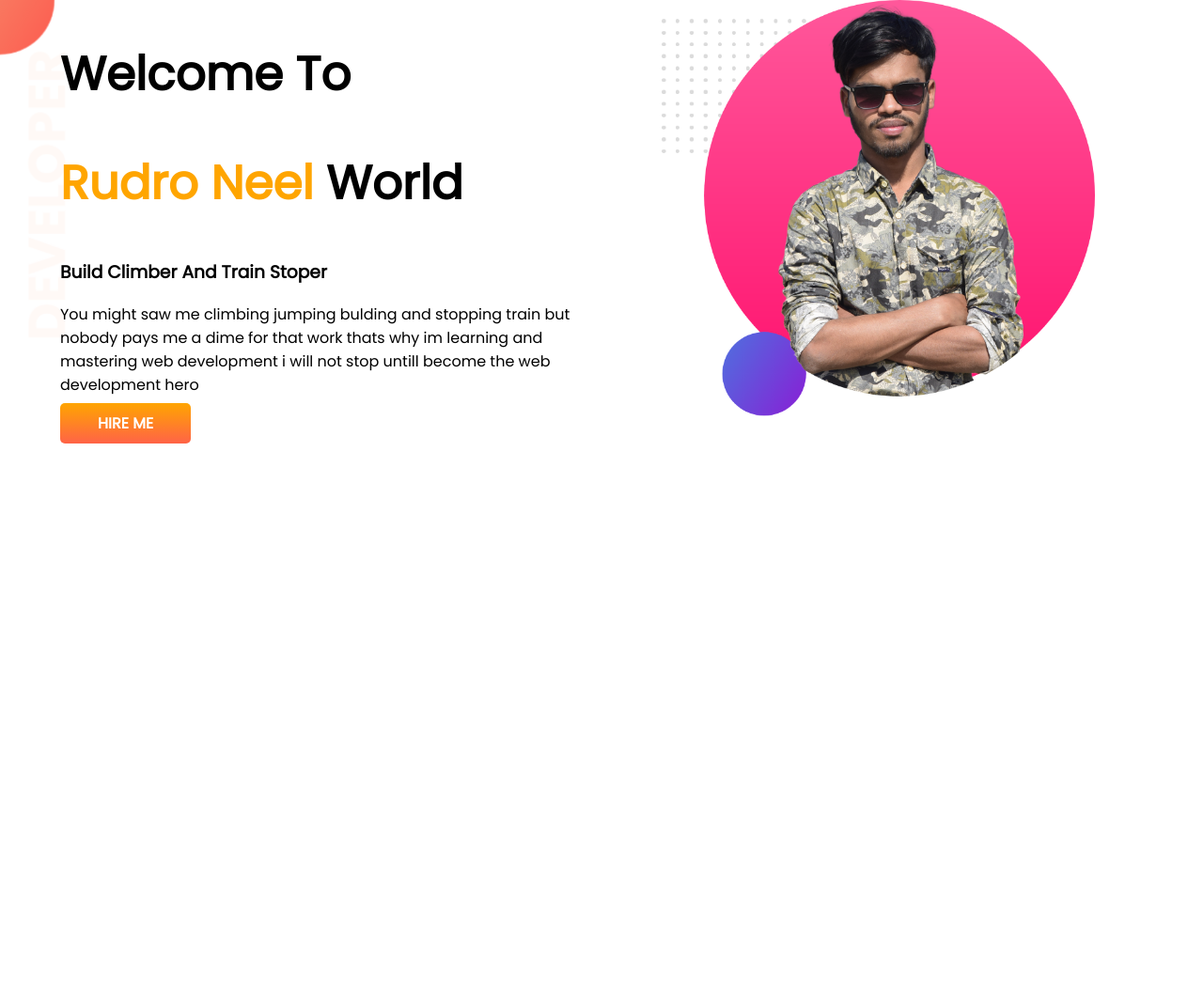
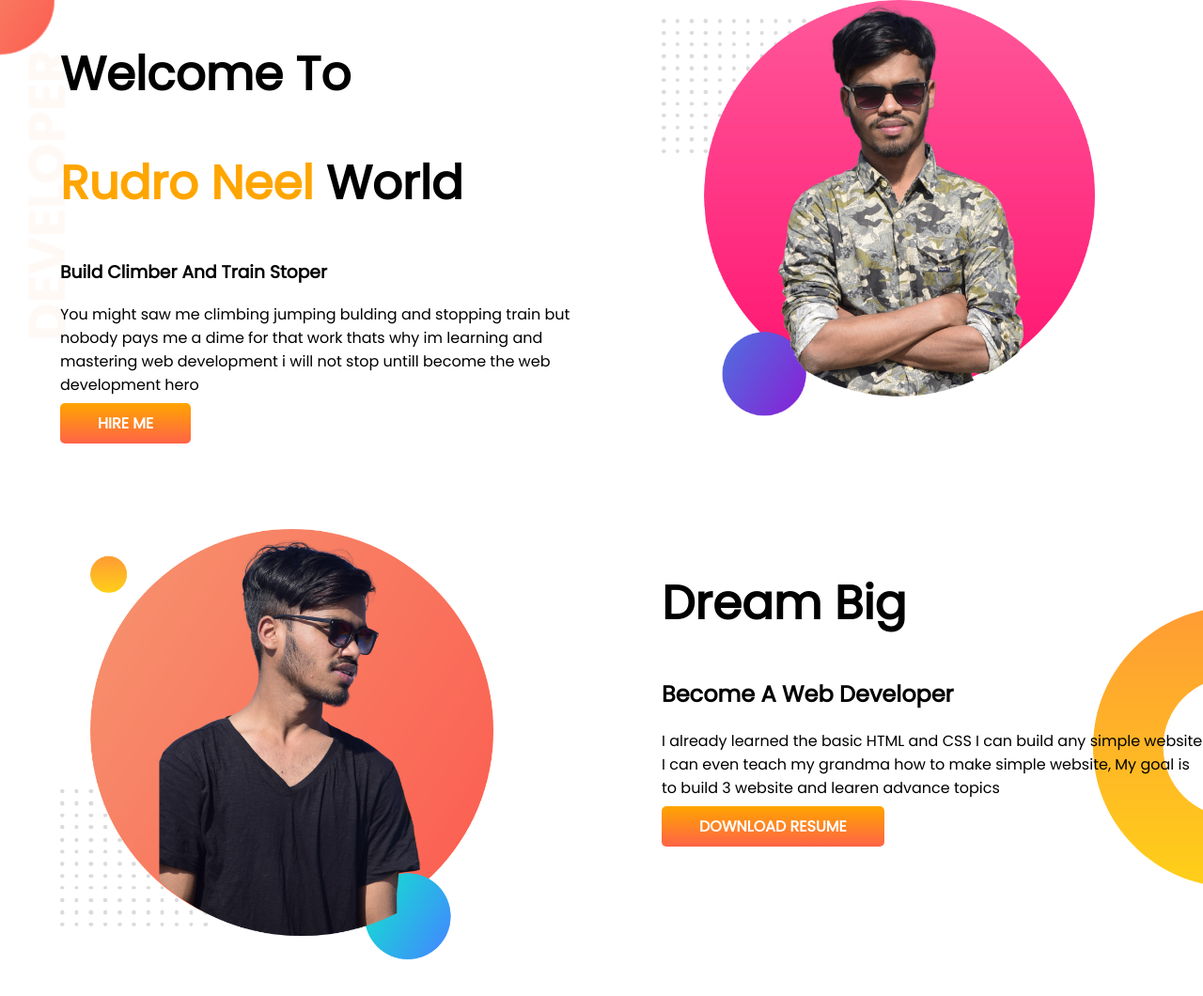
Before and after one commit to Rudro62/developer-portfolio, a plain HTML site: page index.html in a window 1280 px wide. Shown: the whole page at 94% size. Before the commit the page ends 800 px from the top, so only its background shows below. Drawn offline with Linux system fonts and the light colour scheme.

Commit message:
dream area added

```diff
--- a/index.html
+++ b/index.html
@@ -28,6 +28,18 @@
             <img src="images/rudro2.png" alt="">
         </div>
     </section>
+    <section class="dream-big">
+        <div class="half-width">
+            <img src="images/rudro1 (1).png" alt="">
+        </div>
+        <div class="half-width">
+            <h1>Dream Big</h1>
+            <h2>Become A Web Developer</h2>
+            <p>I already learned the basic HTML and CSS I can build any simple website I can even teach my grandma how
+                to make simple website, My goal is to build 3 website and learen advance topics</p>
+            <a class="link-button" target="_blank" href="">DOWNLOAD RESUME</a>
+        </div>
+    </section>
 
 </body>
 
--- a/style.css
+++ b/style.css
@@ -13,6 +13,7 @@ h1 {
 
 section {
     display: flex;
+    margin-bottom: 100px;
 }
 
 .half-width {
@@ -37,3 +38,9 @@ section {
     background-image: url(images/top-banner.png);
     background-repeat: no-repeat;
 }
+
+.dream-big {
+    background-image: url(images/dream-bg.png);
+    background-repeat: no-repeat;
+    background-position: right;
+}
```
